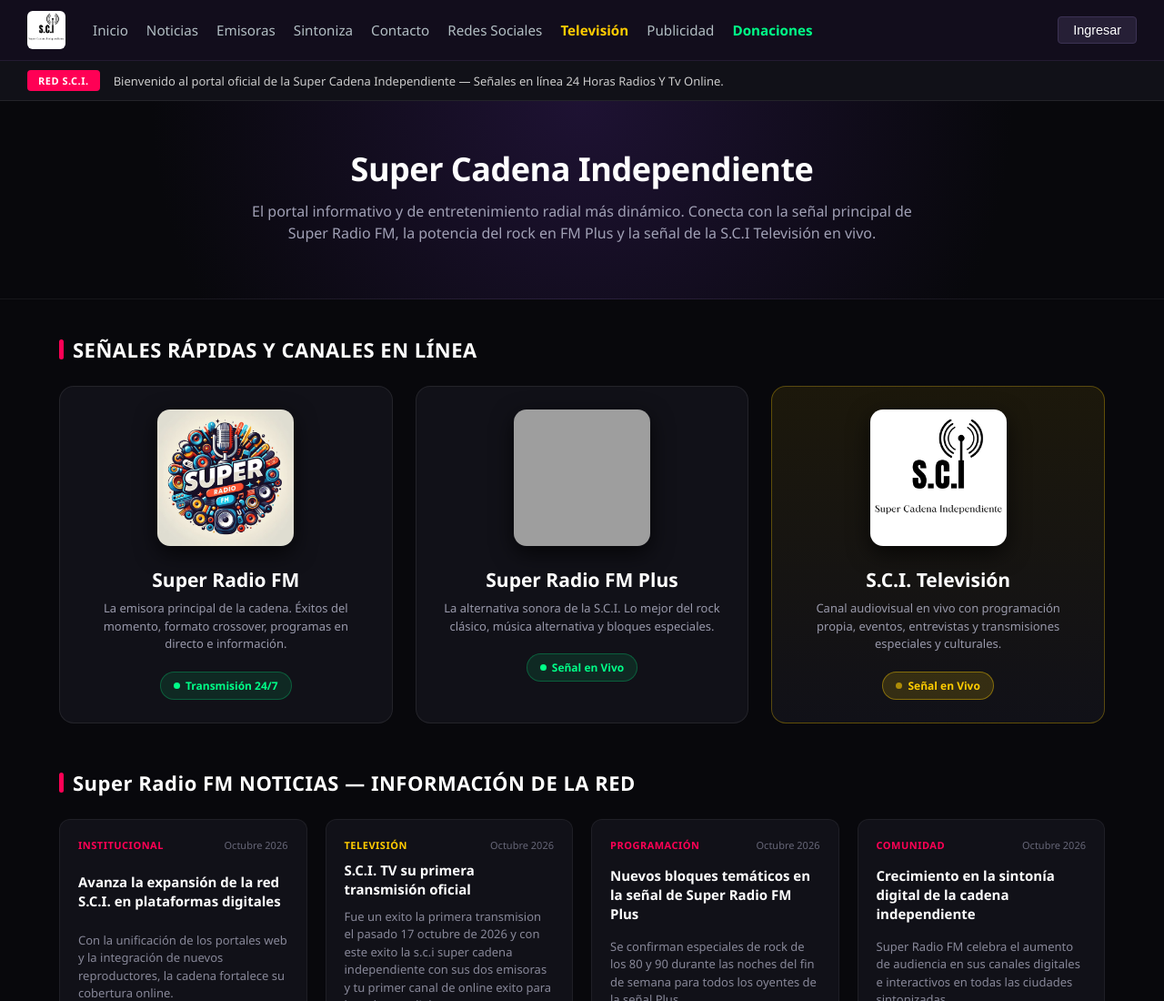
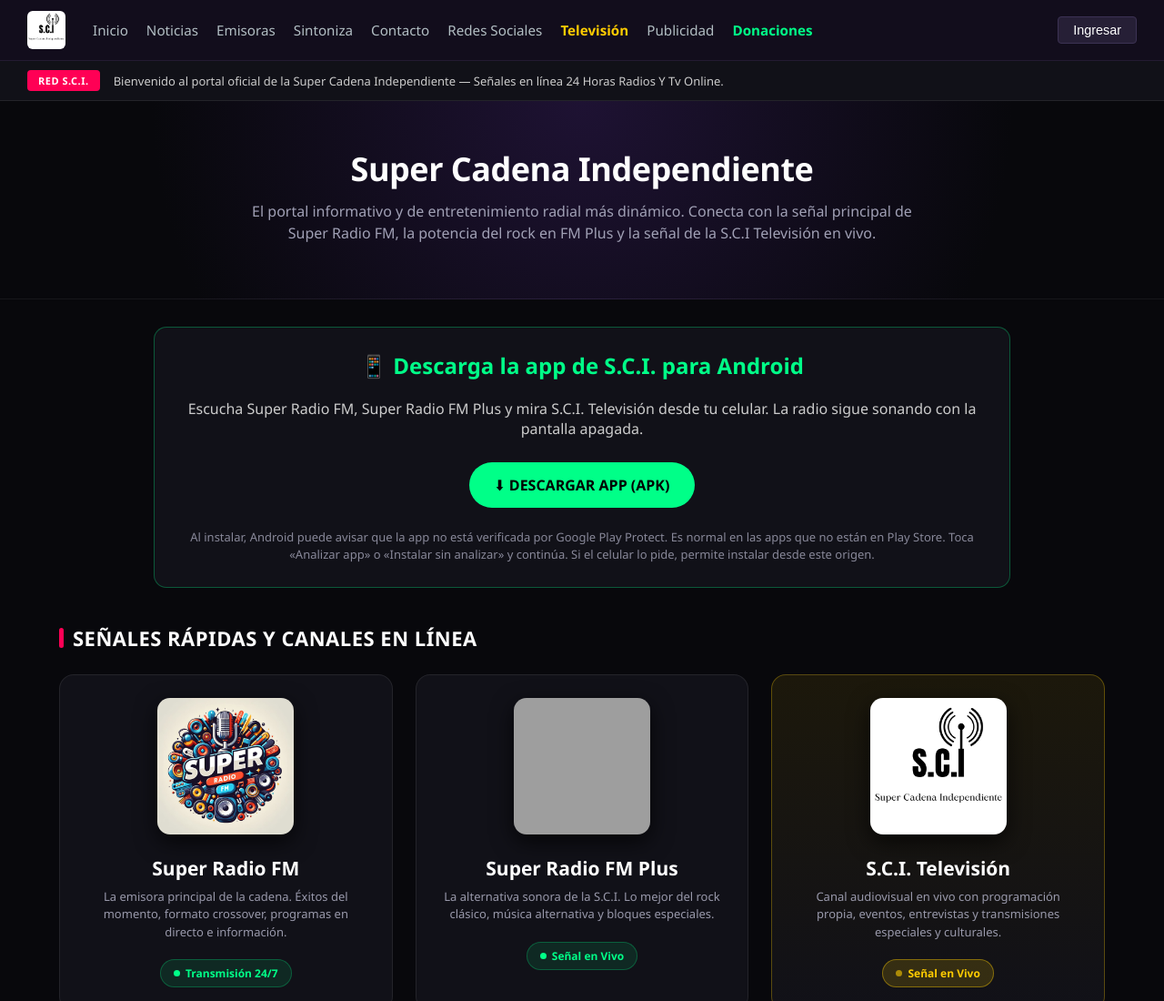
Before and after one commit to supercadenaindependiente/supercadenaindependiente, a plain HTML site: page index.html in a window 1280 px wide. Shown: the top 1100 px of the page at 91% size. Drawn offline with Linux system fonts and the light colour scheme; grey boxes are pictures that could not be loaded.

Commit message:
Update index.html

```diff
--- a/index.html
+++ b/index.html
@@ -81,8 +81,6 @@
         }
 
         /* BANNER CUENTA REGRESIVA S.C.I. TV */
-
-        }
         .tv-info-left {
             display: flex;
             align-items: center;
@@ -408,6 +406,15 @@
             <h1>Super Cadena Independiente</h1>
             <p>El portal informativo y de entretenimiento radial más dinámico. Conecta con la señal principal de Super Radio FM, la potencia del rock en FM Plus y la señal de la S.C.I Televisión en vivo.</p>
         </section>
+
+        <!-- DESCARGA DE LA APP ANDROID -->
+        <section class="descarga-app" style="max-width:900px;margin:30px auto;padding:25px 20px;background:#111118;border:1px solid rgba(0,255,136,0.3);border-radius:14px;text-align:center;">
+            <h2 style="margin-top:0;color:#00ff88;">📱 Descarga la app de S.C.I. para Android</h2>
+            <p style="color:#cccccc;">Escucha Super Radio FM, Super Radio FM Plus y mira S.C.I. Televisión desde tu celular. La radio sigue sonando con la pantalla apagada.</p>
+            <a href="sci-app.apk" download style="display:inline-block;background:#00ff88;color:#000;font-weight:bold;padding:14px 28px;border-radius:25px;text-decoration:none;margin:10px 0;">⬇ DESCARGAR APP (APK)</a>
+            <p style="color:#888899;font-size:13px;line-height:1.5;margin-bottom:0;">Al instalar, Android puede avisar que la app no está verificada por Google Play Protect. Es normal en las apps que no están en Play Store. Toca «Analizar app» o «Instalar sin analizar» y continúa. Si el celular lo pide, permite instalar desde este origen.</p>
+        </section>
+
         <!-- EMISORAS Y CANALES -->
         <section class="seccion-emisoras" id="emisoras">
             <h2 class="titulo-seccion">SEÑALES RÁPIDAS Y CANALES EN LÍNEA</h2>
```
